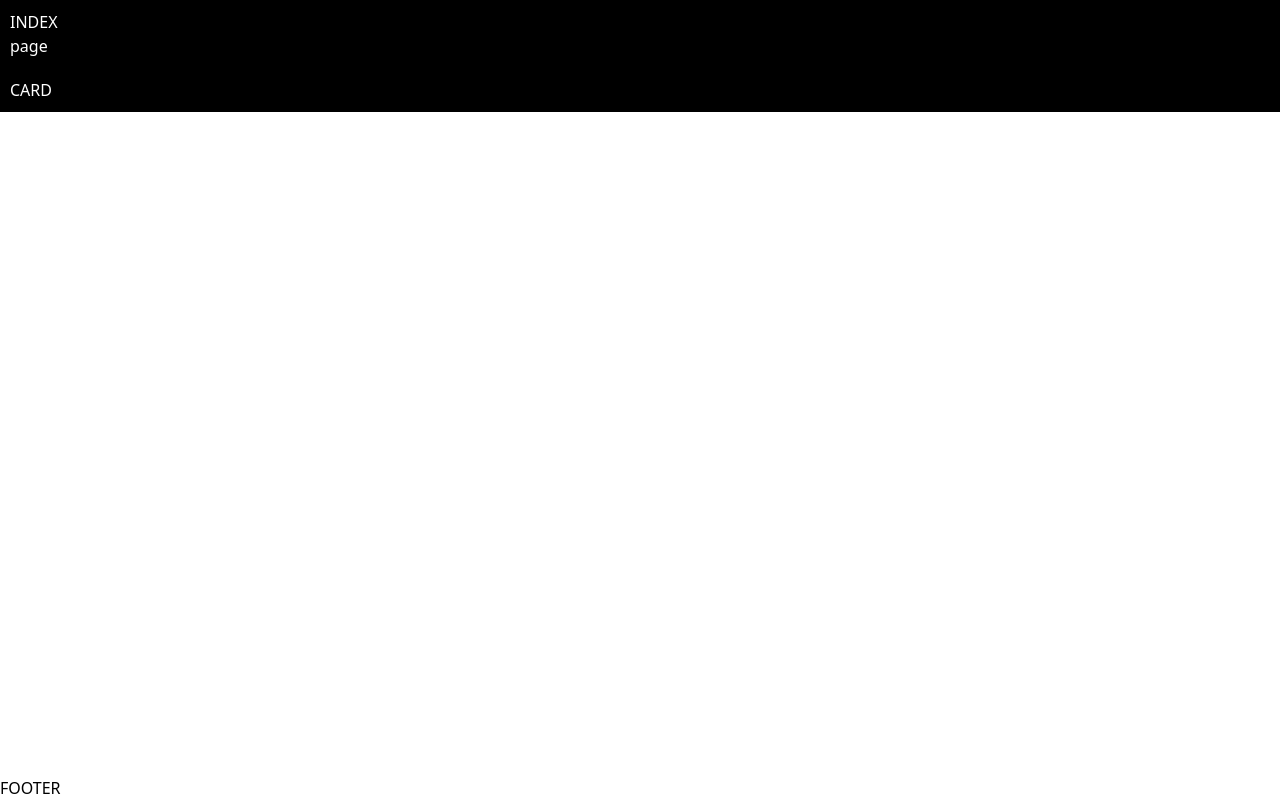
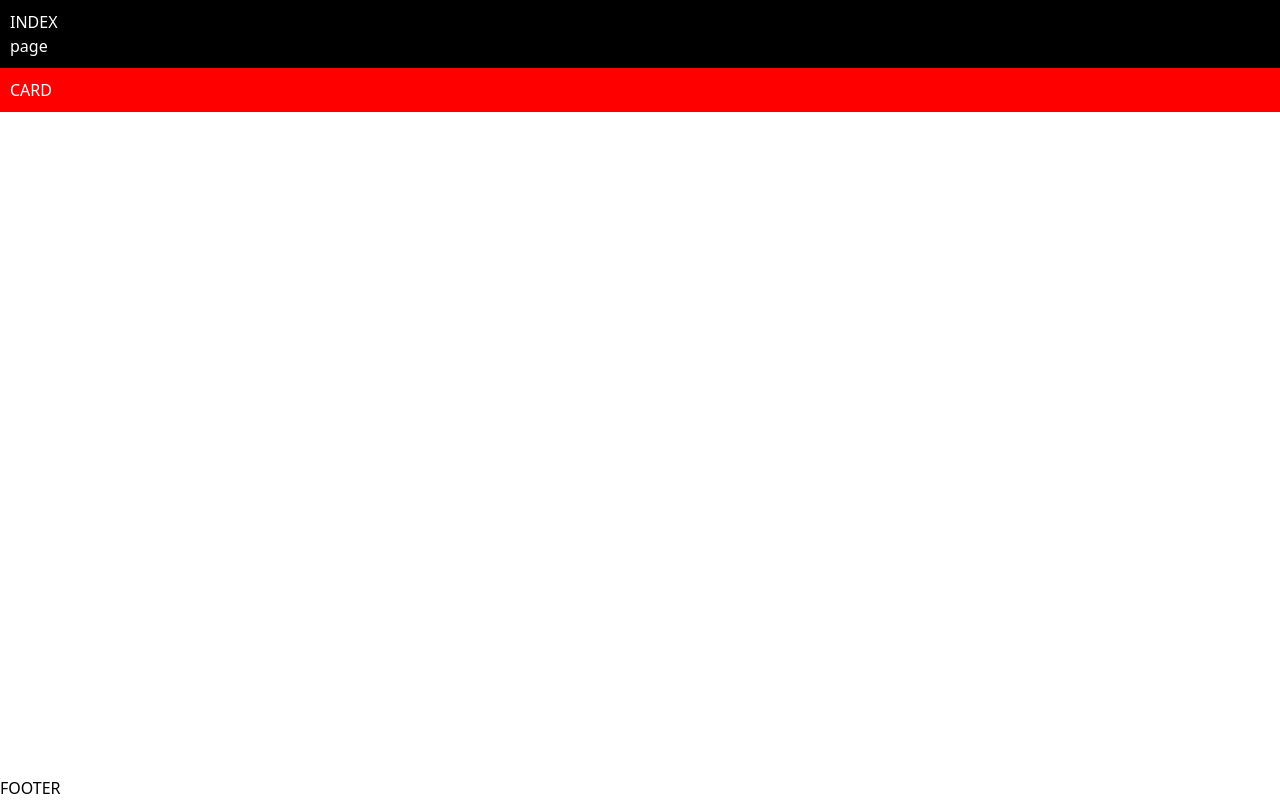
Before and after one commit to ysv-a/ggggtwest, a website built with Vite: page index.html in a window 1280 px wide. Built offline with nearby package versions, Linux system fonts and the light colour scheme.

Commit message:
add cards

```diff
--- a/src/styles/components/card.css
+++ b/src/styles/components/card.css
@@ -1,5 +1,8 @@
 .card {
-  background-color: #000;
   padding: 10px;
   color: #fff;
+  display: flex;
+  flex-wrap: wrap;
+  gap: 10px;
+  background-color: red;
 }
```
